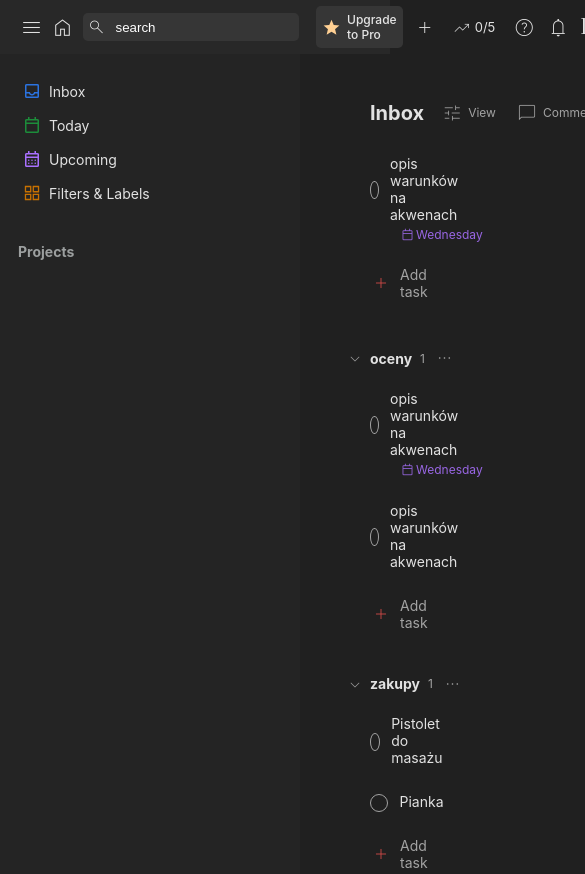
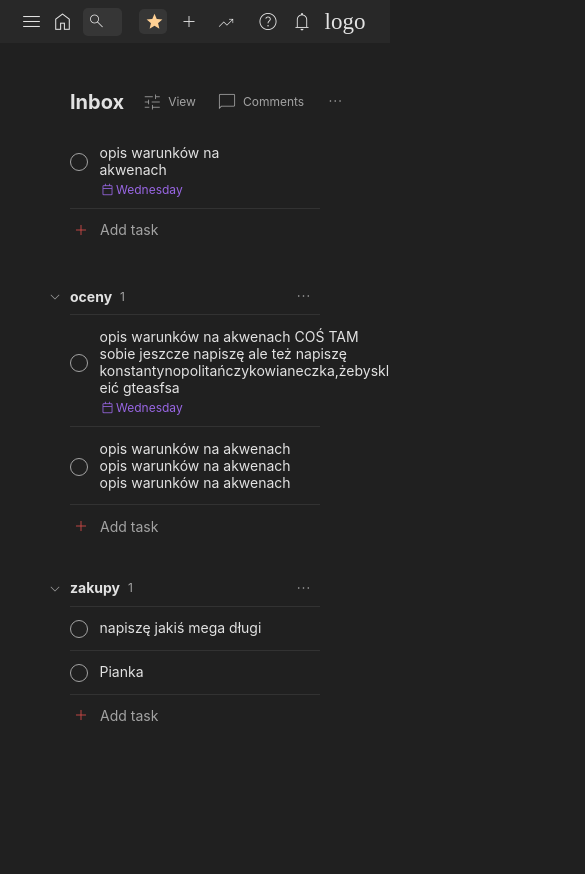
Before and after one commit to Hubert-rgb/web-todoist-recreation, a plain HTML site: page todoist recreation/index.html in a window 390 px wide. Shown: the top 874 px of the page, 585 px wide, since content can reach past the window. After the commit the page ends 844 px from the top, so only its background shows below. Drawn offline with nearby package versions, Linux system fonts and the light colour scheme.

Commit message:
responsive navbar and text

```diff
--- a/todoist recreation/inbox.css
+++ b/todoist recreation/inbox.css
@@ -1,6 +1,14 @@
+html, body{
+    max-width: 100%;
+    overflow-x: hidden;
+}
 .inbox{
     position:relative;
     margin-left:300px;
+    display: flex;
+    flex-direction: column;
+    align-content: center;
+
 }
 .inbox button{
     background-color: transparent;
@@ -119,3 +127,20 @@
 .mainSection{
     margin-bottom: 5px;
 }
+@media all and (max-width: 750px) {
+    .sideBar{
+        display: none;
+    }
+    .inbox{
+        margin-left: 0;
+    }
+    .upgradeToPro > p{
+        display: none;
+    }
+    .productivity p{
+        display: none;
+    }
+    .insertionSection input{
+        width: 100%;
+    }
+}
--- a/todoist recreation/index.html
+++ b/todoist recreation/index.html
@@ -40,7 +40,7 @@
                 <div class="insertionSectionPlaceholder">
                     <span class="material-symbols-outlined">Search</span>
                 </div>
-                <input type="text" id="search" placeholder="search">
+                <input type="text" id="search" placeholder="Search">
                 <span class="material-symbols-outlined">help</span>
                 <span class="material-symbols-outlined">close</span>
             </div>
@@ -179,7 +179,7 @@
                     <div class="taskInfo">
                         <div class="left">
                             <input type="radio">
-                            <p>opis warunków na akwenach</p>
+                            <p>opis warunków na akwenach COŚ TAM sobie jeszcze napiszę ale też napiszę konstantynopolitańczykowianeczka,żebyskleić gteasfsa</p>
                         </div>
                         <div class="right">
                             <span class="material-symbols-outlined">border_color</span>
@@ -204,7 +204,7 @@
                     <div class="taskInfo">
                         <div class="left">
                             <input type="radio">
-                            <p>opis warunków na akwenach</p>
+                            <p>opis warunków na akwenach opis warunków na akwenach opis warunków na akwenach</p>
                         </div>
                         <div class="right">
                             <span class="material-symbols-outlined">border_color</span>
@@ -258,7 +258,7 @@
                     <div class="taskInfo">
                         <div class="left">
                             <input type="radio">
-                            <p>Pistolet do masażu</p>
+                            <p>napiszę jakiś mega długi </p>
                         </div>
                         <div class="right">
                             <span class="material-symbols-outlined">border_color</span>
--- a/todoist recreation/navbar.css
+++ b/todoist recreation/navbar.css
@@ -62,6 +62,7 @@
 .upgradeToPro{
     display: flex;
     align-items: center;
+    white-space: nowrap;
 }
 .productivity{
     display: flex;
@@ -76,6 +77,9 @@
     display: flex;
     align-items: center;
     margin-left: 5px;
+}
+.insertionSection input, textarea{
+    color: rgb(226, 226, 226);
 }
 .insertionSection > span:hover{
     background-color: rgba(255, 255, 255, 0.804);
@@ -93,6 +97,7 @@
     background: transparent;
     border:0;
     padding: 6px;
+    text-transform: none;
 }
 .insertionSection:hover {
     background-color: #202020;
--- a/todoist recreation/task.css
+++ b/todoist recreation/task.css
@@ -36,6 +36,9 @@
     color: rgb(226, 226, 226);
     padding: 3.5px;
     margin-left: 5px;
+    overflow-wrap: break-word;
+    word-wrap: break-word;
+    max-width: 85%;
 }
 .outerTask span{
     display: none;
@@ -65,6 +68,7 @@
     color: #9866e3;
 }
 .inbox input[type="radio"]{
+    display: inline-block;
     appearance: none;
     color: #a3a3a3;
     font: inherit;
@@ -73,6 +77,7 @@
     border: 1px solid currentColor;
     border-radius: 50%;
     margin-left: 0;
+    resize: none;
 }
 hr{
     border: none;
```
